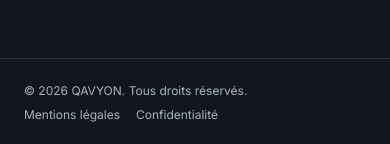
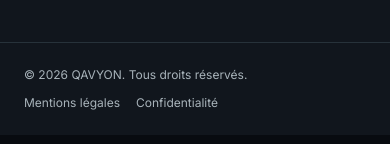
Before and after one commit to NouamaneAabi/qavyon-site, a Next.js app: page /book in a window 390 px wide. Shown: the part 1776-1920 px from the top of the page. Built offline with nearby package versions, Linux system fonts and the light colour scheme; no server answers.

Commit message:
Fix responsive footer layout

```diff
--- a/app/globals.css
+++ b/app/globals.css
@@ -35,7 +35,11 @@
   }
 
   body {
-    @apply bg-obsidian text-ice font-body antialiased;
+    @apply flex min-h-screen flex-col bg-obsidian text-ice font-body antialiased;
+  }
+
+  main {
+    @apply flex-1;
   }
 
   h1, h2, h3, h4 {
--- a/app/layout.tsx
+++ b/app/layout.tsx
@@ -90,7 +90,7 @@
           Aller au contenu principal
         </a>
         <Nav />
-        <main id="main-content" className="flex-1">
+        <main id="main-content" className="min-h-0 flex-1">
           {children}
         </main>
         <Footer />
--- a/components/Footer.tsx
+++ b/components/Footer.tsx
@@ -2,8 +2,8 @@
 
 export default function Footer() {
   return (
-    <footer className="border-t border-steel bg-carbon">
-      <div className="container-qv grid gap-10 py-14 md:grid-cols-4">
+    <footer className="flex-shrink-0 border-t border-steel bg-carbon">
+      <div className="container-qv grid grid-cols-1 gap-10 py-12 sm:grid-cols-2 lg:grid-cols-4 lg:gap-8 lg:py-16">
         <div>
           <p className="font-display text-lg font-bold text-ice">QAVYON</p>
           <p className="mt-3 text-sm text-mist">Make complexity work.</p>
@@ -37,9 +37,9 @@
         </div>
       </div>
       <div className="border-t border-steel py-6">
-        <div className="container-qv flex flex-col gap-2 text-xs text-mist md:flex-row md:items-center md:justify-between">
+        <div className="container-qv flex flex-col gap-3 text-xs text-mist sm:flex-row sm:flex-wrap sm:items-center sm:justify-between sm:gap-x-6">
           <p>© {new Date().getFullYear()} QAVYON. Tous droits réservés.</p>
-          <div className="flex gap-4">
+          <div className="flex flex-wrap gap-x-4 gap-y-2">
             <Link href="/legal/mentions" className="hover:text-cyan">Mentions légales</Link>
             <Link href="/legal/privacy" className="hover:text-cyan">Confidentialité</Link>
           </div>
```
